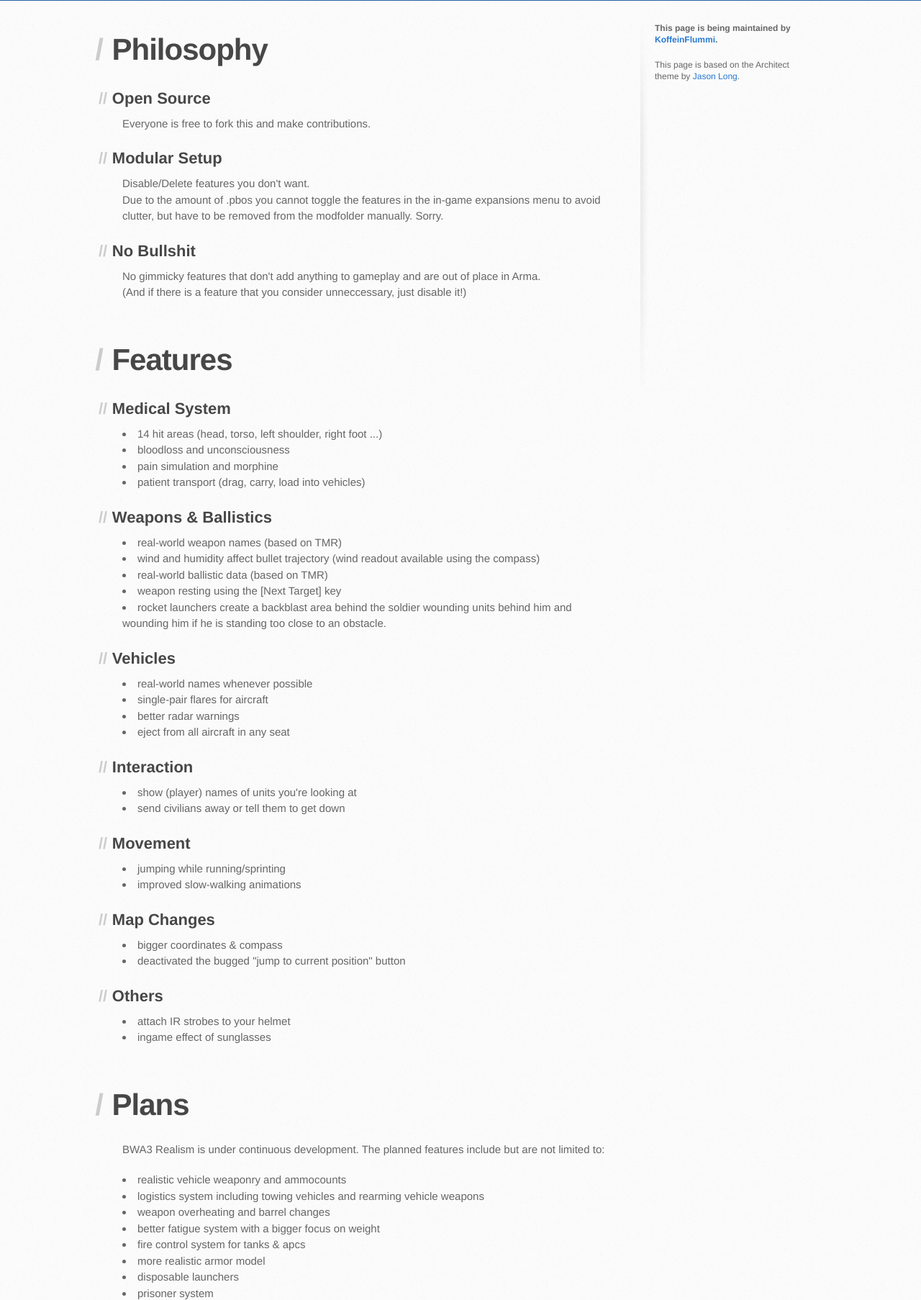
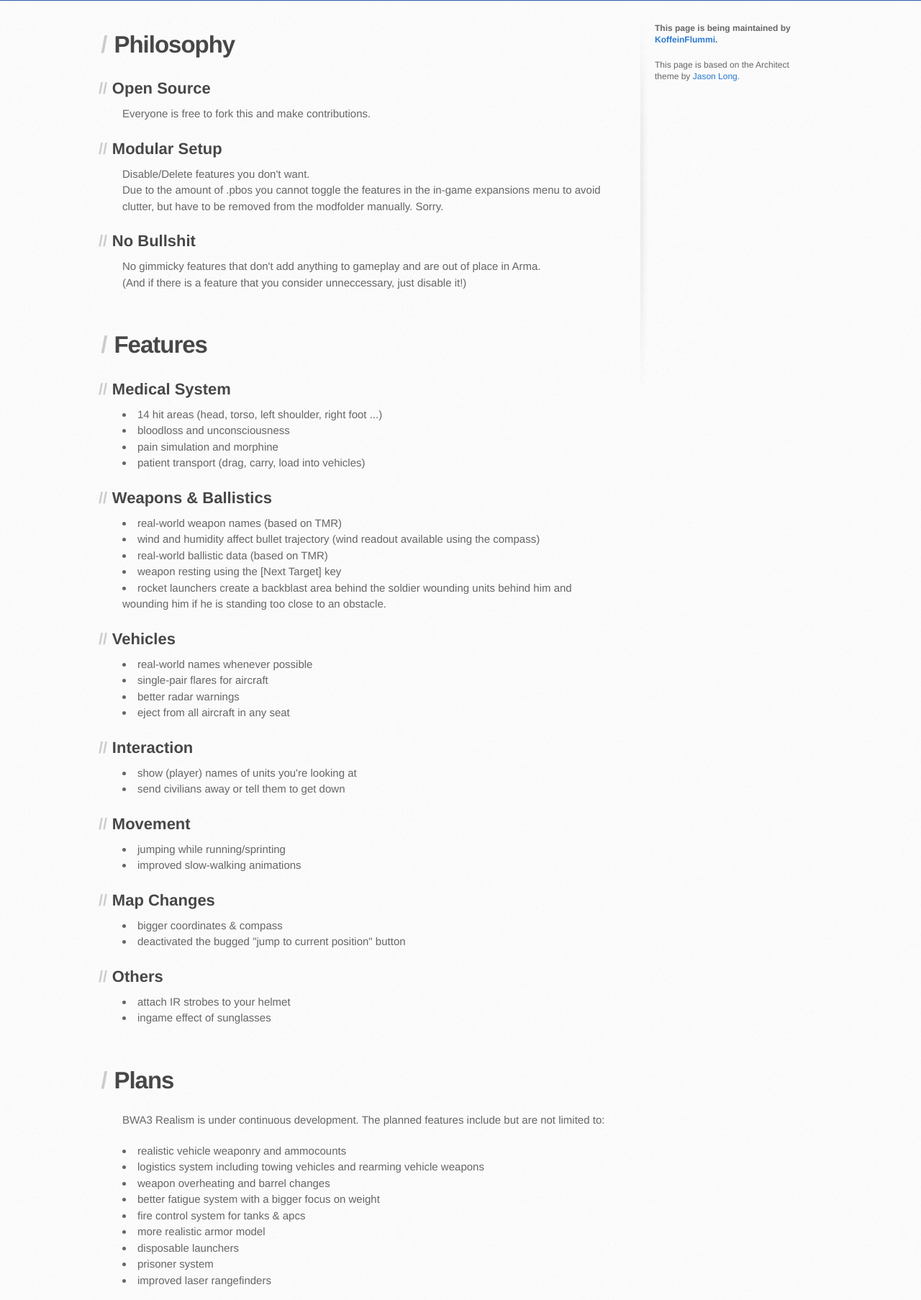
Before and after one commit to KoffeinFlummi/AGM, a PHP site: page / in a window 1280 px wide. Shown: the part 294-2100 px from the top of the page at 72% size. Run offline with PHP 8.4, Linux system fonts and the light colour scheme; some libraries are stand-ins or nearby versions.

Commit message:
Update stylesheet.css

```diff
--- a/stylesheets/stylesheet.css
+++ b/stylesheets/stylesheet.css
@@ -237,7 +237,7 @@ form {
   margin-top: 50px;
   margin-bottom: 20px;
   font-family: 'Helvetica Neue', Helvetica, Arial, serif;
-  font-size: 2.8em;
+  font-size: 2.2em;
   font-weight: bold;
   letter-spacing: -1px;
   color: #474747;
```
